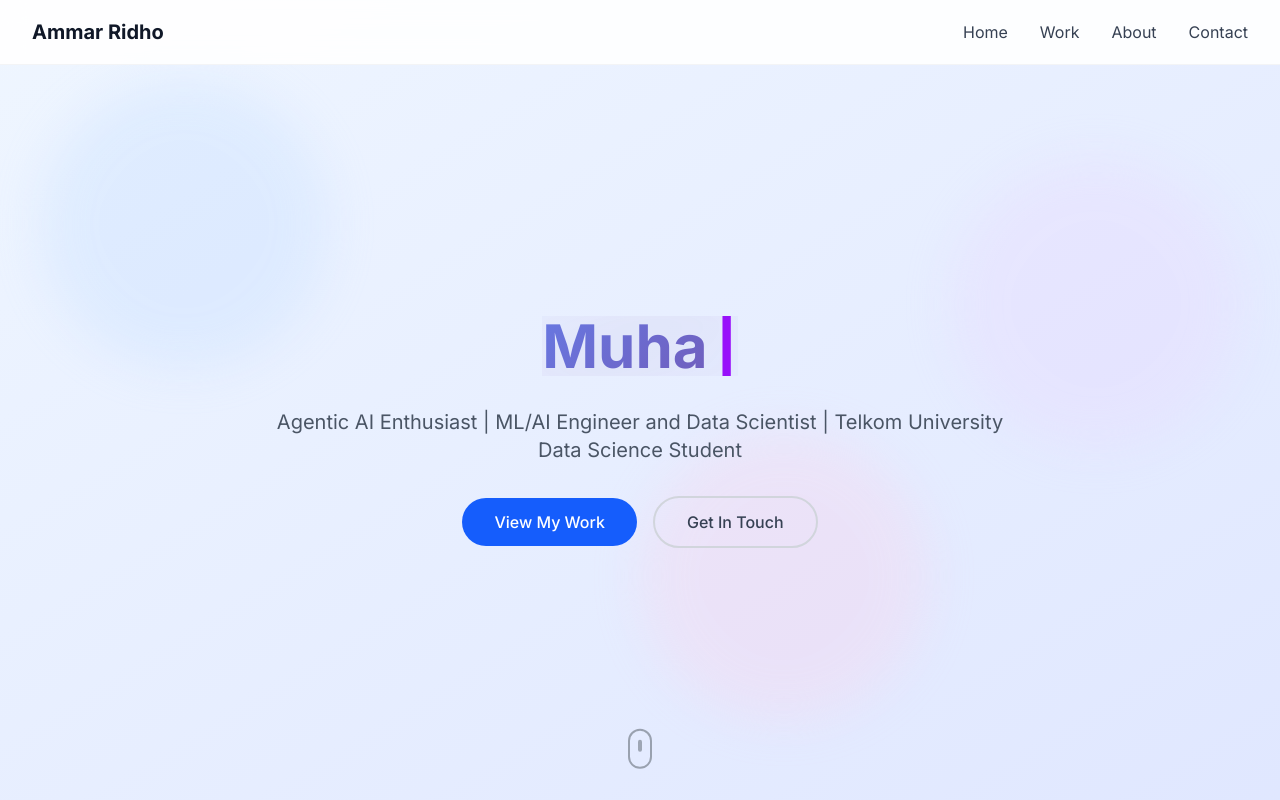
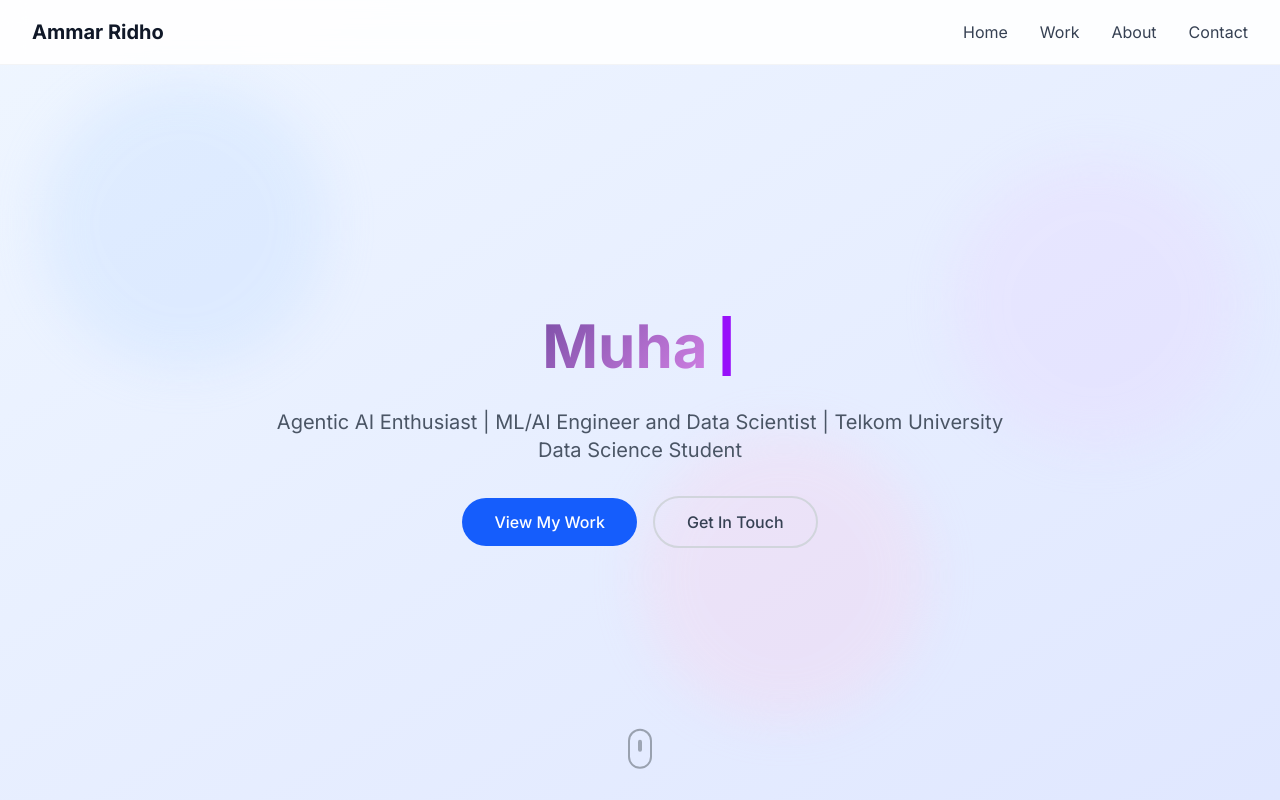
Before and after one commit to BangJhen/React-Tailwind-Portofolio, a React (Vite) app: page / in a window 1280 px wide. Shown: the top 800 px of the page. Built offline with nearby package versions, Linux system fonts and the light colour scheme.

Commit message:
Update H1 Hero (Name)

```diff
--- a/src/index.css
+++ b/src/index.css
@@ -37,21 +37,30 @@ body {
   background: #64748b;
 }
 
-/* Gradient Text Effect - Fixed for proper rendering */
+/* Gradient Text Effect - Clean and Simple */
 .gradient-text {
-  background: linear-gradient(135deg, #667eea 0%, #764ba2 100%);
+  background: linear-gradient(135deg, #667eea 0%, #764ba2 50%, #f093fb 100%);
   background-clip: text;
   -webkit-background-clip: text;
   -webkit-text-fill-color: transparent;
-  background-size: 200% 200%;
-  animation: gradient-shift 3s ease infinite;
+  background-size: 300% 300%;
+  animation: gradient-shift 4s ease infinite;
   display: inline-block;
+  position: relative;
+  z-index: 10;
+
   /* Fallback for browsers that don't support background-clip */
   color: #667eea;
   font-weight: inherit;
-  position: relative;
-  z-index: 10;
 }
+
+
+
+
+
+
+
+
 
 @keyframes gradient-shift {
   0% { background-position: 0% 50%; }
@@ -202,7 +211,7 @@ body {
   100% { opacity: 0; }
 }
 
-/* Gooey Marquee Effect - Simplified */
+/* Gooey Marquee Effect - Background Disabled */
 .gooey-marquee {
   position: relative;
   overflow: visible;
@@ -218,14 +227,13 @@ body {
   left: -20px;
   width: calc(100% + 40px);
   height: calc(100% + 40px);
-  background: linear-gradient(135deg,
-    rgba(102, 126, 234, 0.1) 0%,
-    rgba(118, 75, 162, 0.2) 50%,
-    rgba(102, 126, 234, 0.1) 100%);
+  /* Background disabled to remove purple background */
+  background: transparent;
   border-radius: 30px;
   z-index: -1;
   filter: blur(15px);
   pointer-events: none;
+  opacity: 0; /* Make completely invisible */
 }
 
 .gooey-marquee::before {
@@ -299,23 +307,25 @@ body {
 .hero-name:hover .gooey-marquee::before {
   animation: gooeyMorphHover1 3s ease-in-out infinite;
   filter: blur(15px);
-  opacity: 0.4;
+  opacity: 0; /* Keep background hidden on hover */
 }
 
 .hero-name:hover .gooey-marquee::after {
   animation: gooeyMorphHover2 3s ease-in-out infinite 1.5s;
   filter: blur(12px);
-  opacity: 0.3;
+  opacity: 0; /* Keep background hidden on hover */
 }
 
 .hero-name:hover .gradient-text {
-  background: linear-gradient(135deg, #667eea 0%, #764ba2 30%, #f093fb 60%, #667eea 100%);
-  background-size: 300% 300%;
-  animation: gradientHover 3s ease infinite;
+  background: linear-gradient(135deg, #667eea 0%, #764ba2 25%, #f093fb 50%, #ff6b9d 75%, #667eea 100%);
+  background-size: 400% 400%;
+  animation: gradientHover 2s ease infinite;
   -webkit-background-clip: text;
   background-clip: text;
   -webkit-text-fill-color: transparent;
 }
+
+
 
 .hero-name::after {
   content: '';
@@ -324,7 +334,7 @@ body {
   left: 50%;
   width: 0;
   height: 0;
-  background: radial-gradient(circle, rgba(102, 126, 234, 0.2) 0%, transparent 70%);
+  background: transparent; /* Remove ripple background */
   border-radius: 50%;
   transform: translate(-50%, -50%);
   transition: width 0.8s ease, height 0.8s ease, opacity 0.3s ease;
@@ -336,7 +346,7 @@ body {
 .hero-name:hover::after {
   width: 150%;
   height: 150%;
-  opacity: 1;
+  opacity: 0; /* Keep ripple hidden */
 }
 
 @keyframes gooeyMorphHover1 {
@@ -388,6 +398,10 @@ body {
   }
 }
 
+
+
+
+
 /* Enhanced cursor interaction */
 .hero-name:hover .blinking-cursor {
   animation: cursorExcited 0.6s ease infinite;
```
Also changed, not shown: template design.png (deleted), 1 other file (tests, documents, lock files or other folders).
